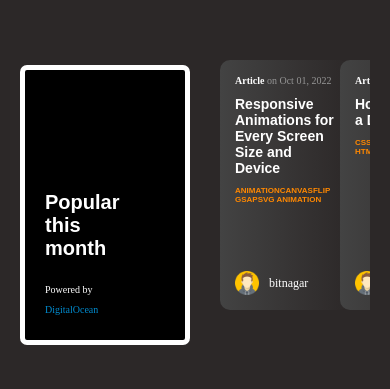
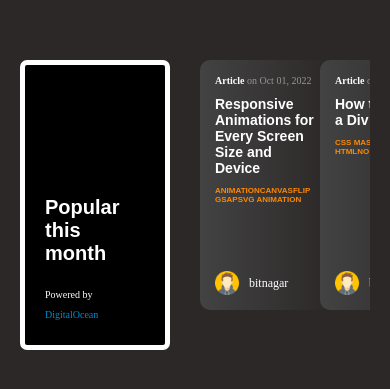
Before and after one commit to Bitnagar/csstrickscardsanimation, a React (Create React App) app: page / in a window 390 px wide. Shown: the part 217-606 px from the top of the page. Built offline with nearby package versions, Linux system fonts and the light colour scheme; a web font is replaced by a local one.

Commit message:
adjust popular card height on mobile

```diff
--- a/src/scss/components/_popularCard.scss
+++ b/src/scss/components/_popularCard.scss
@@ -6,6 +6,11 @@
   background-color: black;
   border-radius: 0.7rem;
   border: 5px solid white;
+
+  @media screen and (max-width: $phone) {
+    width: 15rem;
+    height: 29rem;
+  }
 }
 
 .popular-card-content {
```
